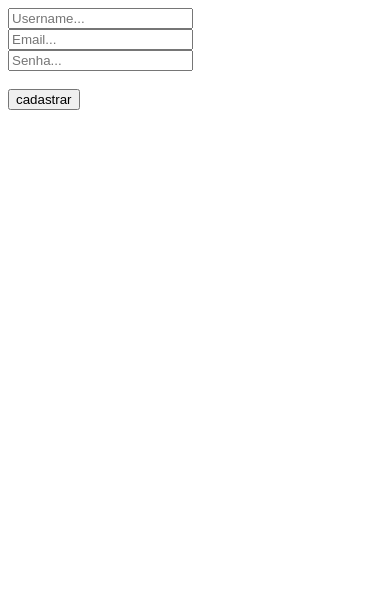
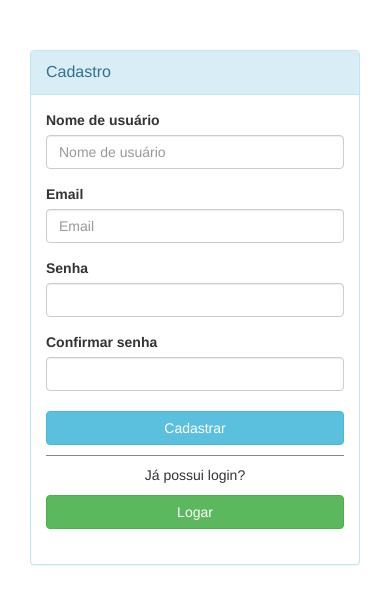
Before and after one commit to EliasCacau/estagio, a Django app: page /cadastro/ in a window 390 px wide. Shown: the top 604 px of the page. Run offline with Django 4.2, Linux system fonts and the light colour scheme; some libraries are stand-ins or nearby versions.

Commit message:
inserting templates and correcting authentication

```diff
--- a/usuarios/templates/cadastro.html
+++ b/usuarios/templates/cadastro.html
@@ -1,20 +1,67 @@
-<!DOCTYPE html>
-<html lang="pt-br">
-<head>
-    <meta charset="UTF-8">
-    <meta name="viewport" content="width=device-width, initial-scale=1.0">
-    <title>Cadastro</title>
-</head>
-<body>
-    <form action="{% url 'cadastro' %}" method="POST"> {% csrf_token %}
-        <input type="text" name="username" placeholder="Username...">
-        <br>
-        <input type="email" name="email" placeholder="Email...">
-        <br>
-        <input type="password" name="senha" placeholder="Senha...">
-        <br>
-        <br>
-        <input type="submit" value="cadastrar">
-    </form>
-</body>
-</html>
+{% extends 'index.html' %}
+
+{% block title %} Cadastro {% endblock %}
+
+{% block content %}
+<div class="container">
+    <div id="signupbox" style="margin-top:50px" class="mainbox col-md-6 col-md-offset-3 col-sm-8 col-sm-offset-2">
+        <div class="panel panel-info">
+            <div class="panel-heading">
+                <div class="panel-title">Cadastro</div>
+            </div>
+            <div class="panel-body" >
+                <form action="{% url 'cadastro' %}" method="POST">
+                    {{ error }}
+                    {% csrf_token %}
+                    <div id="signupalert" style="display:none" class="alert alert-danger">
+                        <p>Error:</p>
+                        <span></span>
+                    </div>
+
+                    <div class="form-group">
+                        <label for="username" class="row-md-3 control-label">Nome de usuário</label>
+                        <div class="row-md-9">
+                            <input type="text" class="form-control" name="username" placeholder="Nome de usuário">
+                        </div>
+                    </div>
+
+                    <div class="form-group">
+                        <label for="email" class="row-md-3 control-label">Email</label>
+                        <div class="row-md-9">
+                            <input type="text" class="form-control" name="email" placeholder="Email">
+                        </div>
+                    </div>
+
+                    <div class="form-group">
+                        <label for="password" class="row-md-3 control-label">Senha</label>
+                        <div class="row-md-9">
+                            <input type="password" class="form-control" name="password">
+                        </div>
+                    </div>
+                    <div class="form-group">
+                        <label for="confirm_password" class="row-md-3 control-label">Confirmar senha</label>
+                        <div class="row-md-9">
+                            <input type="password" class="form-control" name="confirm_password">
+                        </div>
+                    </div>
+
+                    <div style="margin-top: 20px;" class="form-group">
+                        <!-- Button -->
+                        <div class="row-md-3 constrols" style="width: 100%; margin-bottom: 10px;">
+                            <input type="submit" class="btn btn-info btn-block" value="Cadastrar">
+                        </div>
+                        <div style="padding-top:3%;border-top: 1px solid#888; text-align: center; margin-bottom: 10px;">
+                            <span class="row-md-9 constrols">Já possui login?</span>
+                        </div>
+                        <div class="row-md-3 controls" style="width: 100%; margin-bottom: 20px;">
+                            <a type="submit" class="btn btn-success btn-block" href="/login">Logar</a>
+                        </div>
+                    </div>
+
+                    </div>
+                </form>
+            </div>
+        </div>
+    </div>
+</div>
+{% endblock %}
--- /dev/null
+++ b/usuarios/templates/index.html
@@ -0,0 +1,18 @@
+<!DOCTYPE html>
+<html lang="pt-br">
+<head>
+    <meta charset="UTF-8">
+    <meta name="viewport" content="width=device-width, initial-scale=1.0">
+    <link href="//netdna.bootstrapcdn.com/bootstrap/3.1.0/css/bootstrap.min.css" rel="stylesheet" id="bootstrap-css">
+    <script src="//netdna.bootstrapcdn.com/bootstrap/3.1.0/js/bootstrap.min.js"></script>
+    <script src="//code.jquery.com/jquery-1.11.1.min.js"></script>
+    <title>{% block title %} {% endblock %}</title>
+
+</head>
+<body>
+    {% block content %}
+    {% endblock %}
+</body>
+
+
+</html>
--- a/usuarios/views.py
+++ b/usuarios/views.py
@@ -1,9 +1,11 @@
 from django.contrib.auth import authenticate
 from django.contrib.auth import login as login_django
+from django.contrib.auth import logout
 from django.contrib.auth.decorators import login_required
+from django.contrib.auth.forms import AuthenticationForm, UserCreationForm
 from django.contrib.auth.models import User
 from django.http import HttpResponse
-from django.shortcuts import render
+from django.shortcuts import get_object_or_404, redirect, render
 
 from .models import MatriculaCpf
 
@@ -14,15 +16,40 @@ def cadastro(request):
     else:
         username = request.POST.get("username")
         email = request.POST.get("email")
-        senha = request.POST.get("senha")
-
-        user = User.objects.filter(username=username).first()
-        if user:
-            return HttpResponse("Usuário já cadastrado")
-
-        user = User.objects.create_user(username=username, email=email, password=senha)
-        user.save()
-        return HttpResponse("Usuário cadastrado com sucesso")
+        password = request.POST.get("password")
+        if User.objects.filter(username=username).exists():
+            return render(
+                request,
+                "cadastro.html",
+                {
+                    "form": UserCreationForm,
+                    "error": "Nome de usuário já cadastrado!!",
+                },
+            )
+        elif User.objects.filter(email=email).exists():
+            return render(
+                request,
+                "cadastro.html",
+                {
+                    "form": UserCreationForm,
+                    "error": "Email já cadastrado!!",
+                },
+            )
+        else:
+            if request.POST["password"] == request.POST["confirm_password"]:
+                user = User.objects.create_user(
+                    username=username,
+                    email=email,
+                    password=password,
+                )
+                user.save()
+                return HttpResponse("Usuário cadastrado com sucesso")
+            else:
+                return render(
+                    request,
+                    "cadastro.html",
+                    {"form": UserCreationForm, "error": "Senhas são diferentes!!"},
+                )
 
 
 def login(request):
@@ -30,15 +57,19 @@ def login(request):
         return render(request, "login.html")
     else:
         username = request.POST.get("username")
-        senha = request.POST.get("senha")
+        password = request.POST.get("password")
 
-        user = authenticate(username=username, password=senha)
+        user = authenticate(username=username, password=password)
 
         if user:
             login_django(request, user)
             return HttpResponse("Usuário Autenticado")
         else:
-            return HttpResponse("Email ou senha inválidos")
+            return render(
+                request,
+                "login.html",
+                {"form": AuthenticationForm, "error": "Usuário ou senha inválido"},
+            )
 
 
 def matricula(request):
```
Also changed, not shown: usuarios/templates/cadastro3.html (added, +20 -0 lines), usuarios/templates/login.html (+64 -18 lines), usuarios/templates/login2.html (added, +18 -0 lines).
